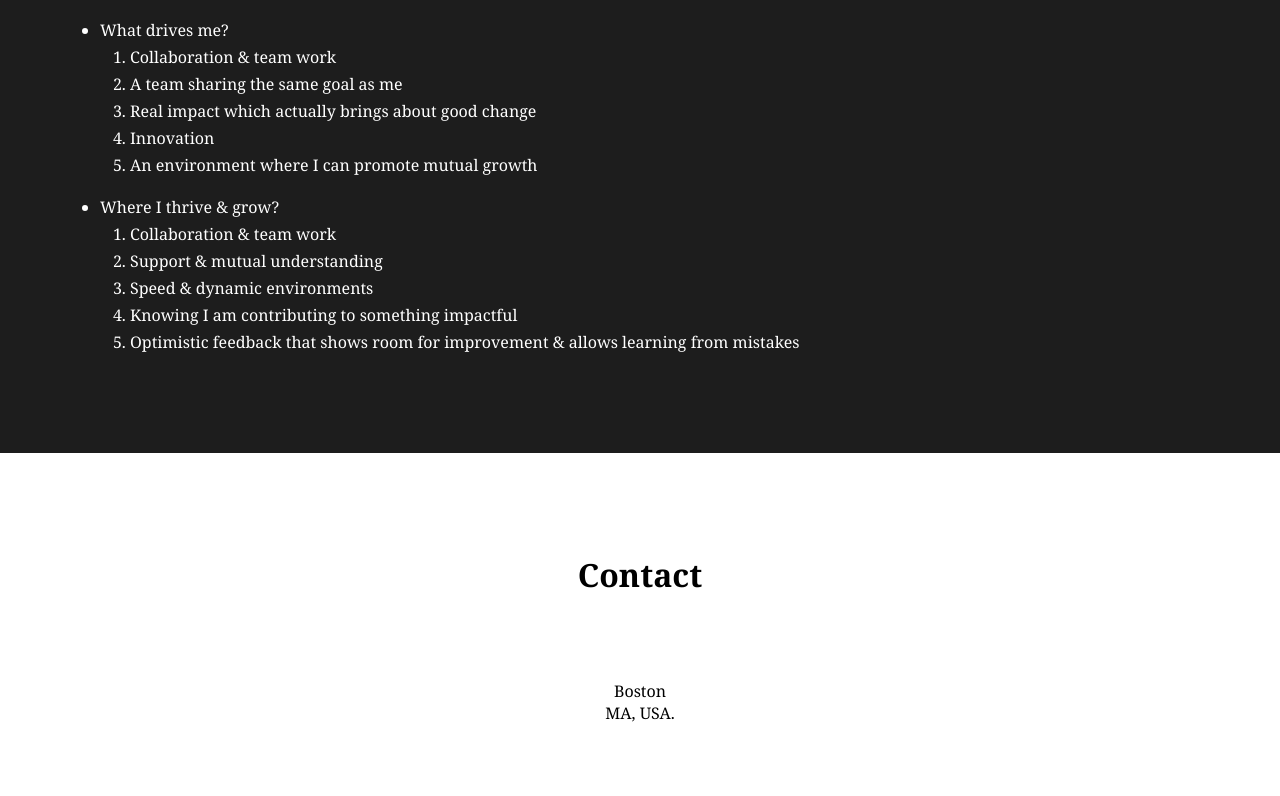
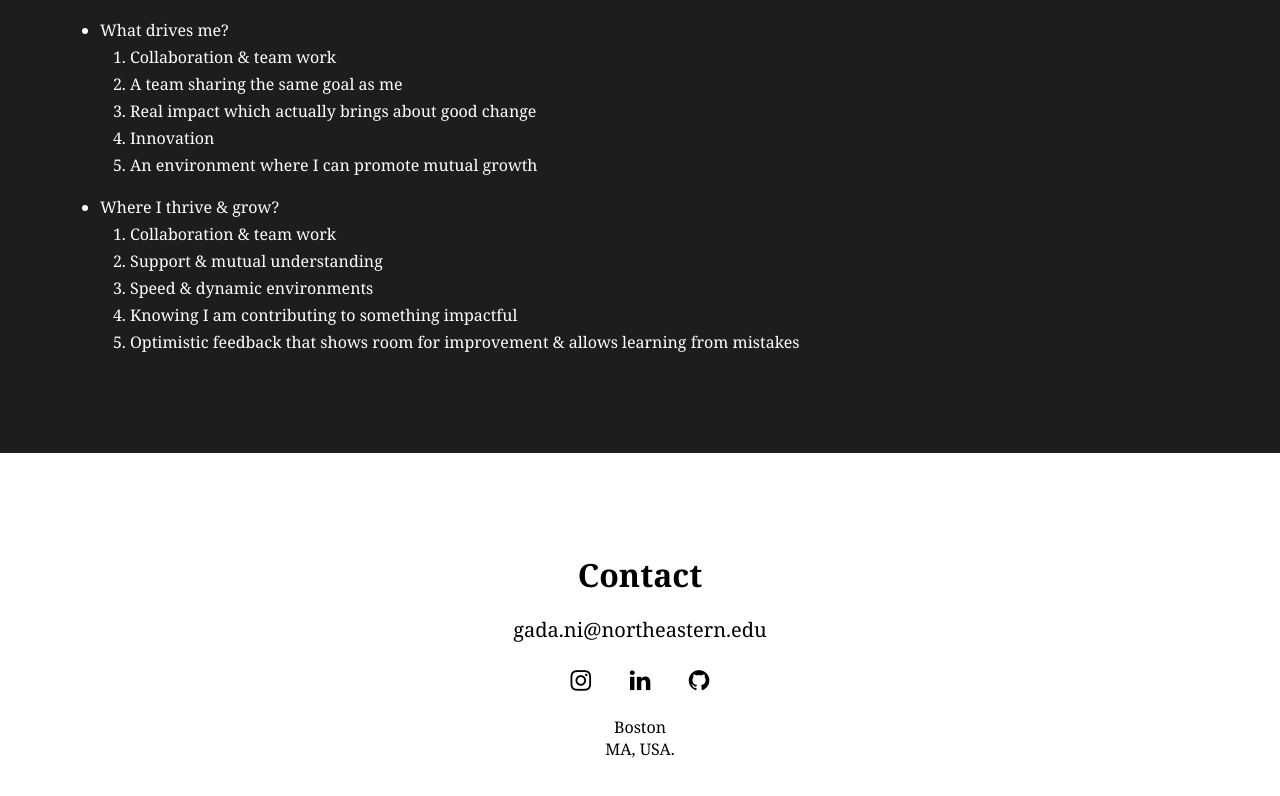
Before and after one commit to NishantGada/portfolio-v2, a React (Vite) app: page / in a window 1280 px wide. Shown: the part 5437-6233 px from the top of the page. Built offline with nearby package versions, Linux system fonts and the light colour scheme.

Commit message:
refactor(Contact): code cleanup

```diff
--- a/src/sections/Contact/Contact.jsx
+++ b/src/sections/Contact/Contact.jsx
@@ -8,31 +8,34 @@ export default function Contact() {
         <h1>Contact</h1>
       </div>
 
-      <div id="reach_me_email">
-        <p><a href="">gada.ni@northeastern.edu</a></p>
+      <div id="email">
+        <a href="">gada.ni@northeastern.edu</a>
       </div>
 
       <div id="sub-contact">
-        <p>
+        <div className="socials">
           <span>
             <a href="https://www.instagram.com/nishantgada_/" target="_blank">
-              <i class="fa fa-instagram" aria-hidden="true" />
+              <i class="fa fa-instagram contact-icons" aria-hidden="true" />
             </a>
           </span>
           <span>
             <a href="https://www.linkedin.com/in/nishant-gada/" target="_blank">
-              <i class="fa fa-linkedin" aria-hidden="true"></i>
+              <i class="fa fa-linkedin contact-icons" aria-hidden="true"></i>
             </a>
           </span>
           <span>
             <a href="https://github.com/NishantGada/" target="_blank">
-              <i class="fa fa-github" aria-hidden="true"></i>
+              <i class="fa fa-github contact-icons" aria-hidden="true"></i>
             </a>
           </span>
-        </p >
+        </div>
+      </div >
+
+      <div className="location">
         <p>Boston</p>
         <p>MA, USA.</p>
-      </div >
+      </div>
     </section >
   )
 }
```
